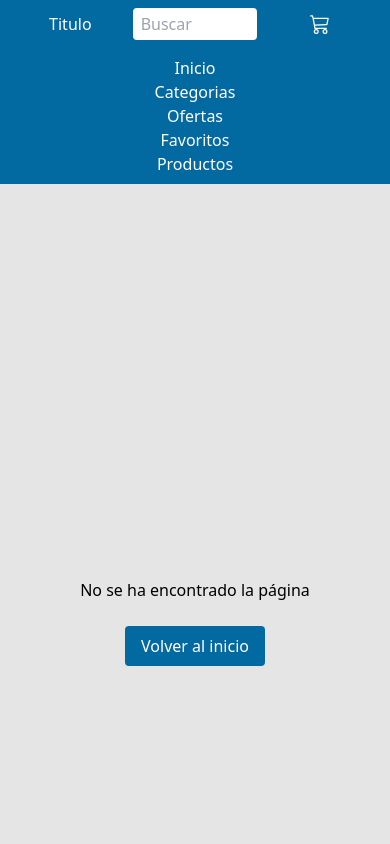
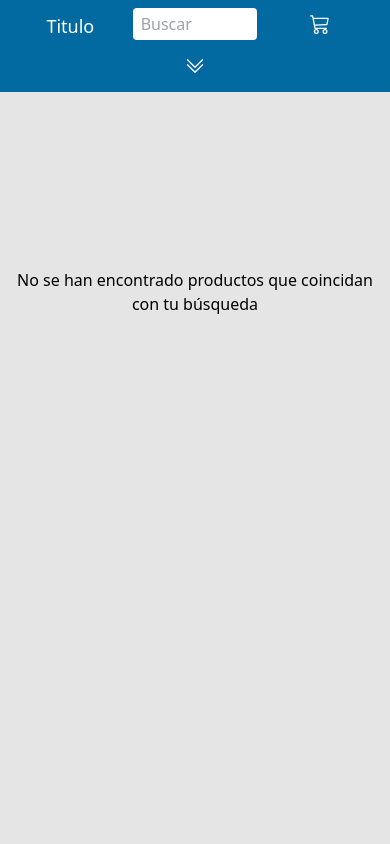
Before and after one commit to lautarodesouches/second-ecommerce-react, a React (Create React App) app: page /search in a window 390 px wide. Shown: the top 844 px of the page. Built offline with nearby package versions, Linux system fonts and the light colour scheme.

Commit message:
responsive navbar - start search

```diff
--- a/src/App.jsx
+++ b/src/App.jsx
@@ -2,9 +2,10 @@
 import Footer from "components/Footer";
 import NavBar from "components/NavBar";
 import Categories from "pages/Categories";
+import Search from "pages/Seach";
 import { BrowserRouter, Route, Routes } from "react-router-dom";
 // Routes
-import { categories, home, pageNotFound } from "routes/Routes";
+import { categories, home, pageNotFound, search } from "routes/Routes";
 // Pages
 import Home from "./pages/Home";
 import PageNotFound from "./pages/PageNotFound";
@@ -19,6 +20,7 @@ function App() {
         <Routes>
           <Route path={home} element={<Home />} />
           <Route path={categories} element={<Categories />} />
+          <Route path={search} element={<Search />} />
           <Route path={pageNotFound} element={<PageNotFound />} />
         </Routes>
       </main>
--- a/src/components/CartIcon.jsx
+++ b/src/components/CartIcon.jsx
@@ -1,6 +1,6 @@
-const CartIcon = ({fill, prop}) => {
+const CartIcon = ({prop}) => {
     return(
-        <svg xmlns="http://www.w3.org/2000/svg" fill={fill} className={`bi bi-cart3 ${prop}`} viewBox="0 0 16 16">
+        <svg xmlns="http://www.w3.org/2000/svg" className={`bi bi-cart3 ${prop}`} viewBox="0 0 16 16">
           <path d="M0 1.5A.5.5 0 0 1 .5 1H2a.5.5 0 0 1 .485.379L2.89 3H14.5a.5.5 0 0 1 .49.598l-1 5a.5.5 0 0 1-.465.401l-9.397.472L4.415 11H13a.5.5 0 0 1 0 1H4a.5.5 0 0 1-.491-.408L2.01 3.607 1.61 2H.5a.5.5 0 0 1-.5-.5zM3.102 4l.84 4.479 9.144-.459L13.89 4H3.102zM5 12a2 2 0 1 0 0 4 2 2 0 0 0 0-4zm7 0a2 2 0 1 0 0 4 2 2 0 0 0 0-4zm-7 1a1 1 0 1 1 0 2 1 1 0 0 1 0-2zm7 0a1 1 0 1 1 0 2 1 1 0 0 1 0-2z"/>
         </svg>
     );
--- /dev/null
+++ b/src/components/ChevronDown.jsx
@@ -0,0 +1,10 @@
+const ChevronDown = ({prop}) => {
+    return(
+        <svg xmlns="http://www.w3.org/2000/svg" className={`bi bi-chevron-double-down ${prop}`} viewBox="0 0 16 16">
+          <path fill-rule="evenodd" d="M1.646 6.646a.5.5 0 0 1 .708 0L8 12.293l5.646-5.647a.5.5 0 0 1 .708.708l-6 6a.5.5 0 0 1-.708 0l-6-6a.5.5 0 0 1 0-.708z"/>
+          <path fill-rule="evenodd" d="M1.646 2.646a.5.5 0 0 1 .708 0L8 8.293l5.646-5.647a.5.5 0 0 1 .708.708l-6 6a.5.5 0 0 1-.708 0l-6-6a.5.5 0 0 1 0-.708z"/>
+        </svg>
+    );
+}
+
+export default ChevronDown;
--- /dev/null
+++ b/src/components/ChevronUp.jsx
@@ -0,0 +1,10 @@
+const ChevronUp = ({prop}) => {
+    return(
+        <svg xmlns="http://www.w3.org/2000/svg" class={`bi bi-chevron-double-up ${[prop]}`} viewBox="0 0 16 16">
+          <path fill-rule="evenodd" d="M7.646 2.646a.5.5 0 0 1 .708 0l6 6a.5.5 0 0 1-.708.708L8 3.707 2.354 9.354a.5.5 0 1 1-.708-.708l6-6z"/>
+          <path fill-rule="evenodd" d="M7.646 6.646a.5.5 0 0 1 .708 0l6 6a.5.5 0 0 1-.708.708L8 7.707l-5.646 5.647a.5.5 0 0 1-.708-.708l6-6z"/>
+        </svg>
+    );
+}
+
+export default ChevronUp;
--- a/src/components/ItemCard.jsx
+++ b/src/components/ItemCard.jsx
@@ -4,14 +4,14 @@ import { formatNumber } from "utils/functions";
 
 const ItemCard = ({id, name, price, freeShipping}) => {
     return(
-        <article className="fade bg-white rounded border p-4 transition-all shadow hover:shadow-2xl hover:border-cyan-700 cursor-pointer">
-            <Link to={products + '/' + id}>
+        <Link to={products + id}>
+            <article className="fade h-full bg-white rounded border p-4 transition-all shadow hover:shadow-2xl hover:border-cyan-700">
                 <img className="max-w-full max-h-32 m-auto" src={`https://lautarodesouches.github.io/ecommerce/img/${id}-1.png`} alt={name} />
                 <h3 className="pt-3 pb-1">{formatNumber(price)}</h3>
                 <h3 className="pb-1">{freeShipping ? "Envio gratis" : null}</h3>
                 <h3 className="">{name}</h3>
-            </Link>
-        </article>
+            </article>
+        </Link>
     );
 }
 
--- a/src/components/NavBar.jsx
+++ b/src/components/NavBar.jsx
@@ -1,38 +1,65 @@
+import { useState } from "react";
 import { Link } from "react-router-dom";
-import { categories, favourites, home, offers, products } from "routes/Routes";
+import { cart, categories, favourites, home, offers, search } from "routes/Routes";
 import CartIcon from "./CartIcon";
+import ChevronDown from "./ChevronDown";
+import ChevronUp from "./ChevronUp";
 
 const NavBar = () => {
+
+    const [showMenu, setShowMenu] = useState(true);
+
+    const chevronProp = "w-5 md:hidden m-auto pb-2 pt-4 fill-white";
+
+    const toggleShowMenu = () => {
+        setShowMenu(!showMenu);
+    }
+
     return(
         <nav className="bg-sky-700 text-white p-2">
-            <div className="grid grid-cols-3 items-center text-center">
+            <div className="grid grid-cols-3 items-end text-center">
                 <div>
-                    <Link to={home}>Titulo</Link>
+                    <Link to={home} className="text-lg">Titulo</Link>
                 </div>
                 <div>
                     <input type="text" className="bg-white rounded w-full py-1 px-2 text-black" placeholder="Buscar" />
                 </div>
                 <div className="m-auto">
-                    <CartIcon fill="white" prop="w-5" />
+                    <Link to={cart} >
+                        <CartIcon prop="w-5 fill-white" />
+                    </Link>
                 </div>
             </div>
-            <ul className="flex flex-col md:gap-6 items-center md:flex-row justify-center mt-4 m-auto">
+            <div>
+                <div onClick={toggleShowMenu}>
+                    {
+                        showMenu
+                        ?
+                        <ChevronDown prop={chevronProp} />
+                        :
+                        <ChevronUp prop={chevronProp} />
+                    }
+                </div>
+                <div className={`${showMenu ? "hidden" : "flex"} md:block md:mt-4`}>
+                    <ul className="flex flex-col md:gap-6 items-center md:flex-row justify-center m-auto">
                         <li>
-                    <Link to={home}>Inicio</Link>
+                            <Link to={home} onClick={toggleShowMenu}>Inicio</Link>
                         </li>
                         <li>
-                    <Link to={categories}>Categorias</Link>
+                            <Link to={categories} onClick={toggleShowMenu}>Categorias</Link>
                         </li>
                         <li>
-                    <Link to={offers}>Ofertas</Link>
+                            <Link to={offers} onClick={toggleShowMenu}>Ofertas</Link>
                         </li>
                         <li>
-                    <Link to={favourites}>Favoritos</Link>
+                            <Link to={favourites} onClick={toggleShowMenu}>Favoritos</Link>
                         </li>
                         <li>
-                    <Link to={products}>Productos</Link>
+                            <Link to={search} onClick={toggleShowMenu}>Productos</Link>
                         </li>
                     </ul>
+                </div>
+            </div>
         </nav>
     );
 }
--- a/src/pages/Categories.jsx
+++ b/src/pages/Categories.jsx
@@ -1,7 +1,7 @@
 import { collection, getDocs, query } from "firebase/firestore";
 import { useEffect, useState } from "react";
 import { Link } from "react-router-dom";
-import { products } from "routes/Routes";
+import { search } from "routes/Routes";
 import db from "utils/firebaseConfig";
 
 const Categories = () => {
@@ -32,8 +32,8 @@ const Categories = () => {
         <section className="p-8 grid lg:grid-cols-4 gap-8 md:pt-16">
             {
                 categories.map(category => (
-                    <Link to={`${products}/?category=${category.toLowerCase()}`} >
-                        <div key={category} className="fade p-4 text-center text-white bg-sky-700 cursor-pointer rounded hover:-translate-y-1 transition-all hover:bg-sky-500">
+                    <Link to={`${search}?category=${category.toLowerCase()}`} key={category} >
+                        <div className="fade p-4 text-center text-white bg-sky-700 rounded hover:-translate-y-1 transition-all hover:bg-sky-500">
                             {category}
                         </div>
                     </Link>
--- a/src/pages/Home.jsx
+++ b/src/pages/Home.jsx
@@ -30,7 +30,6 @@ const Home = () => {
 
     return(
         <section className="fade">
-            <h2 className="pb-4">Prueba</h2>
             <div className="grid sm:grid-cols-2 md:grid-cols-3 lg:grid-cols-4 gap-8 text-center">
                 {
                     items.map(el => (
--- /dev/null
+++ b/src/pages/Seach.jsx
@@ -0,0 +1,20 @@
+const Search = () => {
+    return(
+        <section className="min-h-screen text-center">
+            <div id="filtros">
+
+            </div>
+            <div id="resultados">
+                {
+                    false
+                    ?
+                    null
+                    :
+                    <h2 className="fade pt-40">No se han encontrado productos que coincidan con tu búsqueda</h2>
+                }
+            </div>
+        </section>
+    );
+}
+
+export default Search;
--- a/src/routes/Routes.js
+++ b/src/routes/Routes.js
@@ -1,6 +1,8 @@
 export const home           = '/';
 export const pageNotFound   = '*';
-export const categories     = '/categories';
-export const offers         = '/ofertas';
-export const favourites     = '/favoritos';
-export const products       = '/productos';
+export const categories     = '/categories/';
+export const offers         = '/ofertas/';
+export const favourites     = '/favoritos/';
+export const products       = '/productos/';
+export const search         = '/search/';
+export const cart           = '/cart/';
```
Lines whose indentation alone changed are shown as unchanged.
